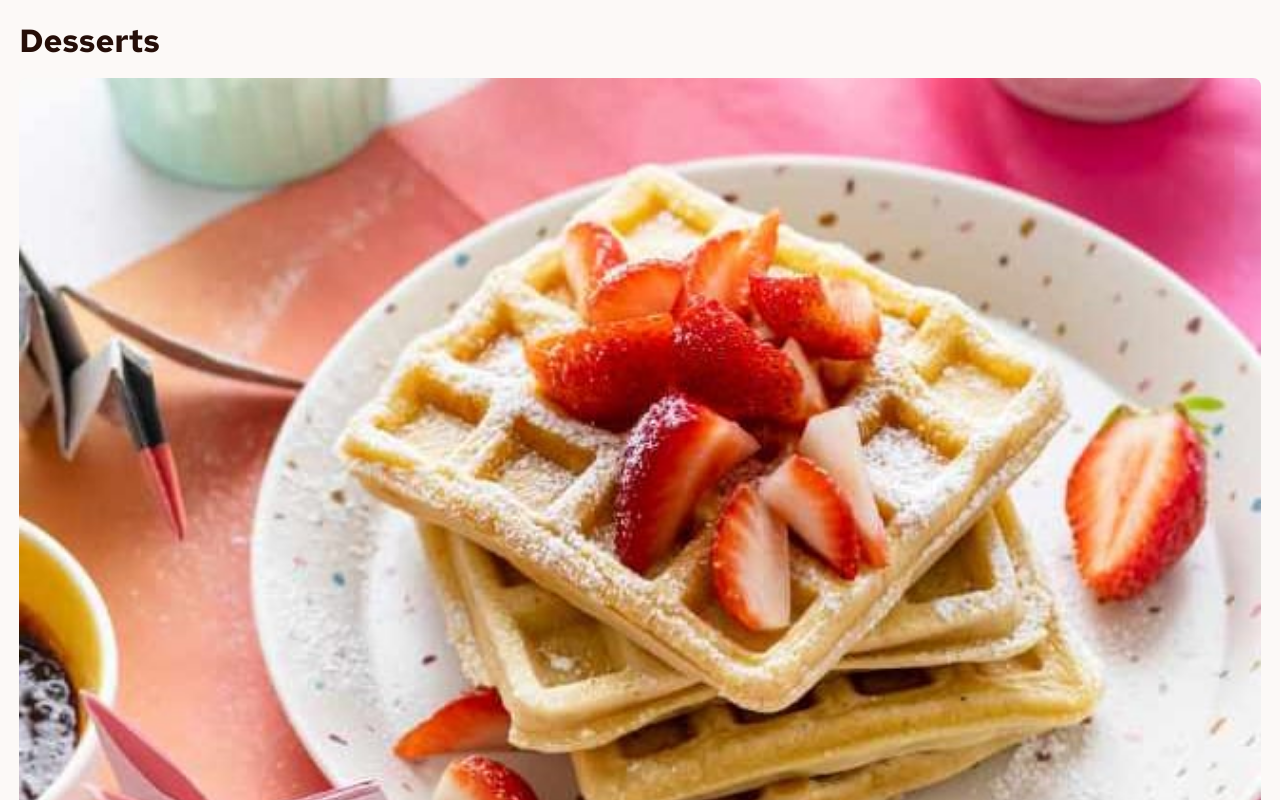
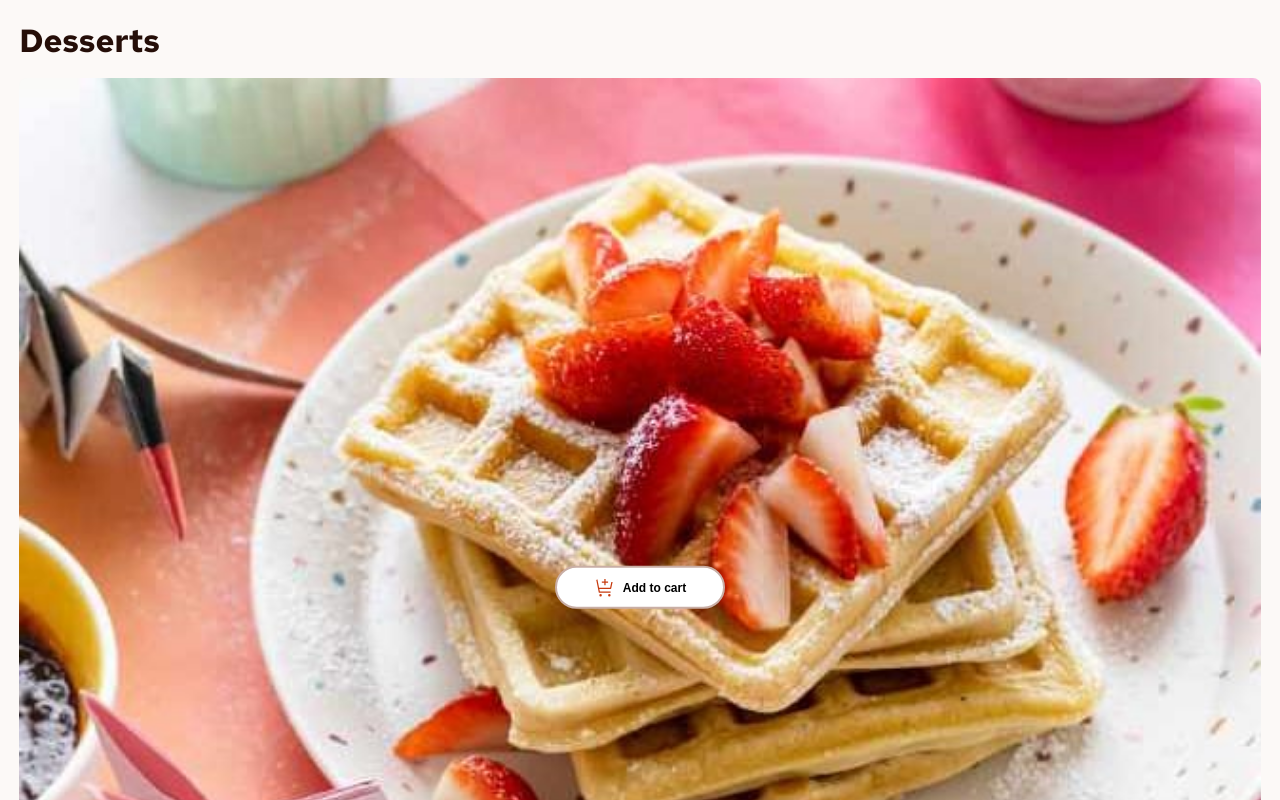
Before and after one commit to nikogalvan/fm-product-list-with-cart, a React (Vite) app: page / in a window 1280 px wide. Shown: the top 800 px of the page. Built offline with nearby package versions, Linux system fonts and the light colour scheme.

Commit message:
feat: add style to image container

```diff
--- a/src/components/ProductCard/ProductCard.module.scss
+++ b/src/components/ProductCard/ProductCard.module.scss
@@ -11,6 +11,35 @@
     height: auto;
     border-radius: 0.5rem;
     margin-bottom: 0.5rem;
+  }
+  .imageContainer {
+    position: relative;
+    margin-bottom: 1rem;
+    .button {
+      display: flex;
+      justify-content: center;
+      align-items: center;
+      gap: 0.5rem;
+      position: absolute;
+      top: 50%;
+      left: 50%;
+      transform: translate(-50%, 180%);
+      z-index: 2;
+      border: 2px solid $rose-300;
+      border-radius: 5rem;
+      font-size: map.get($font-sizes, "xs");
+      font-weight: map.get($font-weights, "semibold");
+      background-color: white;
+      padding: 0.6rem 1.4rem;
+      //height: 50px;
+      width: 170px;
+      cursor: pointer;
+      .iconCart {
+        margin-bottom: 0;
+        height: 20px;
+        width: auto;
+      }
+    }
   }
   .category {
     font-size: map.get($font-sizes, "s");
```
